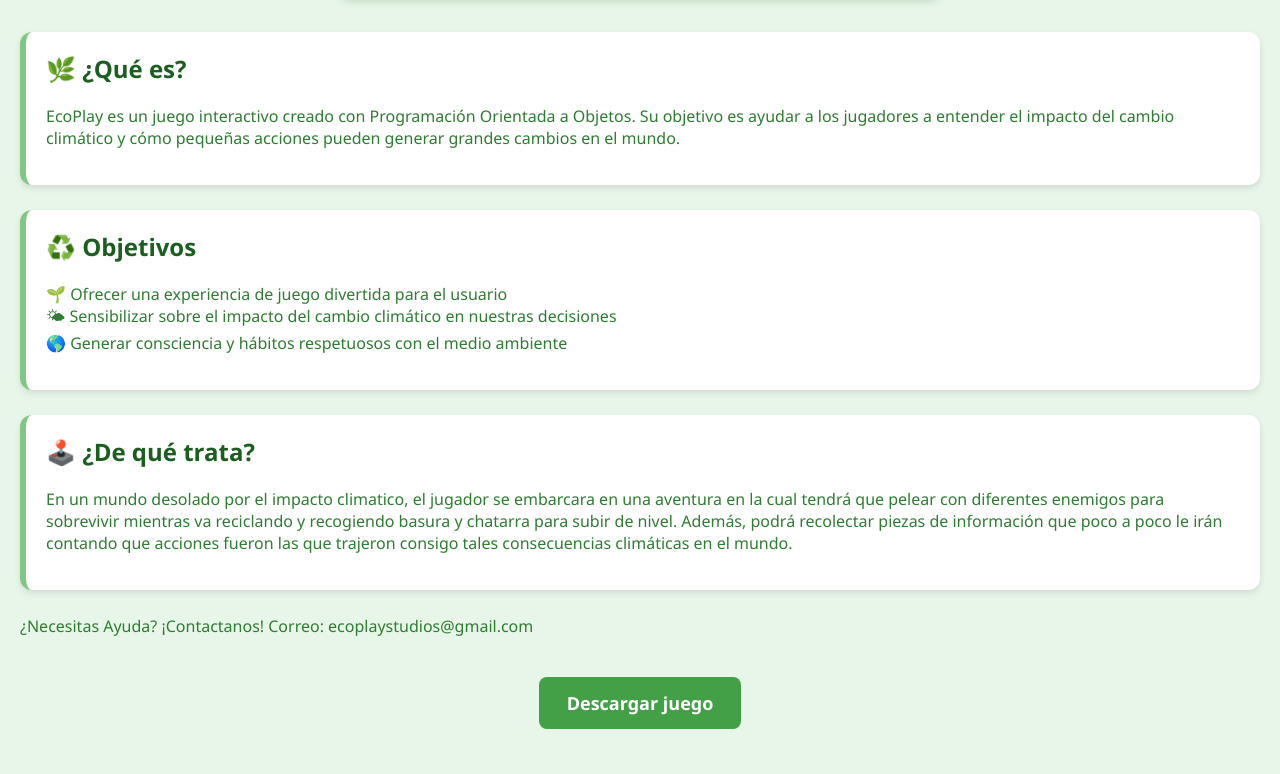
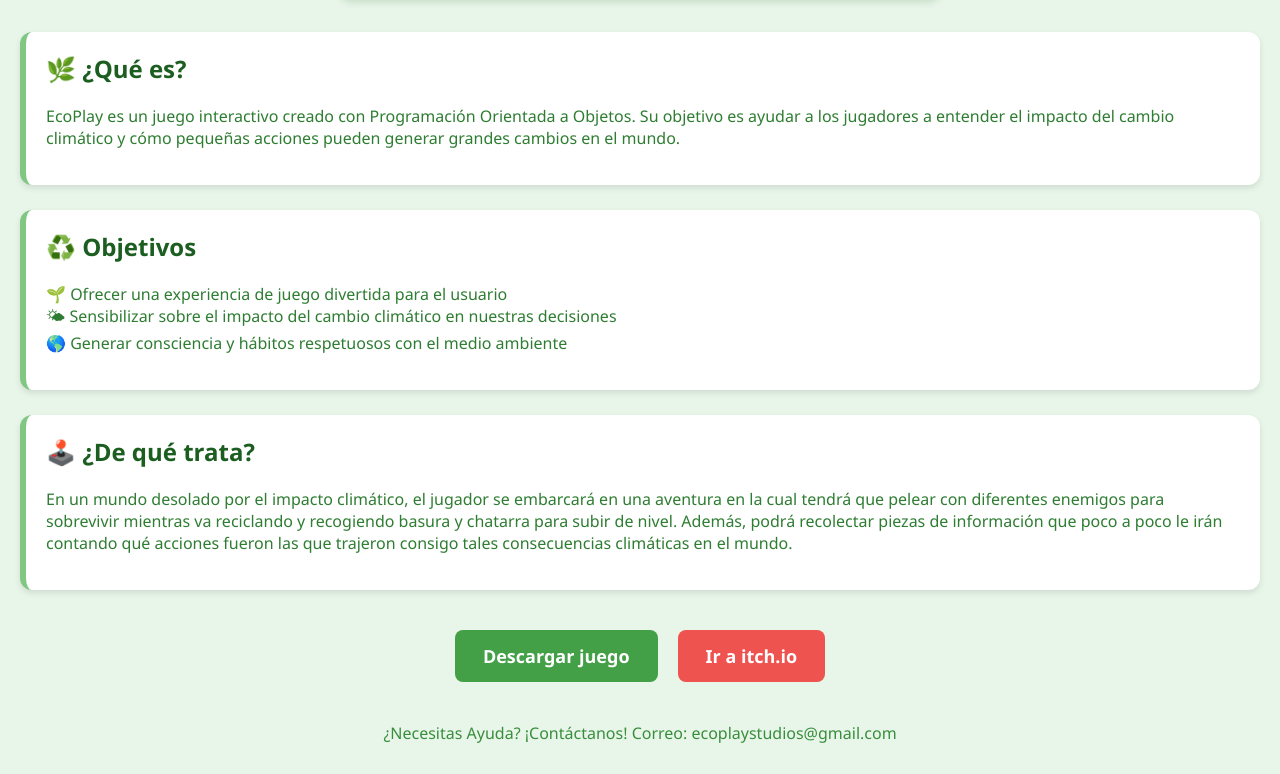
Before and after one commit to EcoPlayStudios/EcoPlayStudios.github.io, a plain HTML site: page index.html in a window 1280 px wide. Shown: the part 1254-2028 px from the top of the page. Drawn offline with Linux system fonts and the light colour scheme.

Commit message:
Update index.html

```diff
--- a/index.html
+++ b/index.html
@@ -69,11 +69,19 @@
       margin-top: 0;
     }
 
-    /* Estilo para centrar el botón */
+    footer {
+      text-align: center;
+      margin-top: 40px;
+      font-size: 1em;
+      color: #388e3c;
+    }
+
     .boton-centro {
       display: flex;
       justify-content: center;
+      gap: 20px;
       margin-top: 40px;
+      flex-wrap: wrap;
     }
 
     .btn {
@@ -90,6 +98,14 @@
 
     .btn:hover {
       background-color: #2e7d32;
+    }
+
+    .btn.itchio {
+      background-color: #ef5350;
+    }
+
+    .btn.itchio:hover {
+      background-color: #c62828;
     }
   </style>
 </head>
@@ -124,23 +140,24 @@
 
     <div class="seccion">
       <h2>🕹️ ¿De qué trata?</h2>
-      <p>En un mundo desolado por el impacto climatico, el jugador se embarcara en una aventura en la
-        cual tendrá que pelear
-        con diferentes enemigos para sobrevivir mientras va reciclando y recogiendo basura y chatarra para subir de
-        nivel. Además, podrá recolectar
-        piezas de información que poco a poco le irán contando que acciones fueron las que trajeron consigo tales
-        consecuencias climáticas en el mundo.</p>
+      <p>En un mundo desolado por el impacto climático, el jugador se embarcará en una aventura en la cual tendrá que
+        pelear con diferentes enemigos para sobrevivir mientras va reciclando y recogiendo basura y chatarra para subir
+        de nivel. Además, podrá recolectar piezas de información que poco a poco le irán contando qué acciones fueron
+        las que trajeron consigo tales consecuencias climáticas en el mundo.</p>
     </div>
-    <footer>
-      ¿Necesitas Ayuda? ¡Contactanos! Correo: ecoplaystudios@gmail.com
-    </footer>
 
     <div class="boton-centro">
-      <a class="btn" href="https://drive.google.com/uc?export=download&id=1pBqP5qoYt_vjseSyH3-ZQfUUFB3UcLd0" >
+      <a class="btn" href="https://drive.google.com/uc?export=download&id=1pBqP5qoYt_vjseSyH3-ZQfUUFB3UcLd0">
         Descargar juego
+      </a>
+      <a class="btn itchio" href="https://ecoplay-studios.itch.io/ecoplaystudio" target="_blank">
+        Ir a itch.io
       </a>
     </div>
 
+    <footer>
+      ¿Necesitas Ayuda? ¡Contáctanos! Correo: ecoplaystudios@gmail.com
+    </footer>
   </main>
 
 </body>
```
